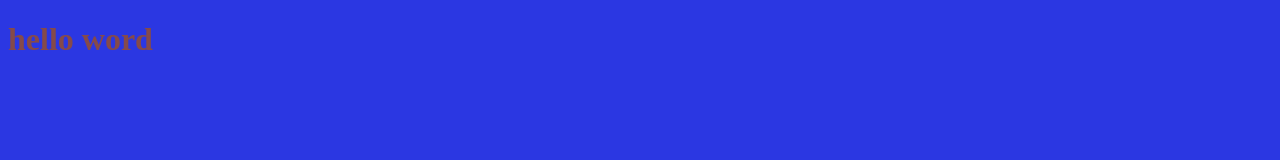
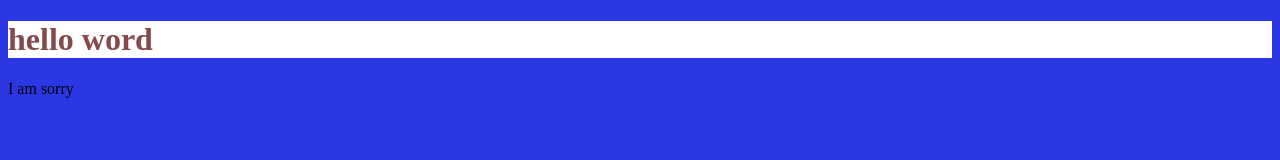
Before and after one commit to mohamedDev-web/e-commerce-website, a plain HTML site: page index.html in a window 1280 px wide. Drawn offline with Linux system fonts and the light colour scheme.

Commit message:
creat background color for h1 and creat <p> balise paragraph

```diff
--- a/index.html
+++ b/index.html
@@ -8,6 +8,7 @@
 </head>
 <body>
     <h1>hello word</h1>
+    <p>I am sorry</p>
 <script src="./app.js"></script>
 </body>
 </html>
--- a/style.css
+++ b/style.css
@@ -3,4 +3,5 @@ body{
 }
 h1{
     color:rgb(133, 74, 74);
+    background-color: white;
 }
```
